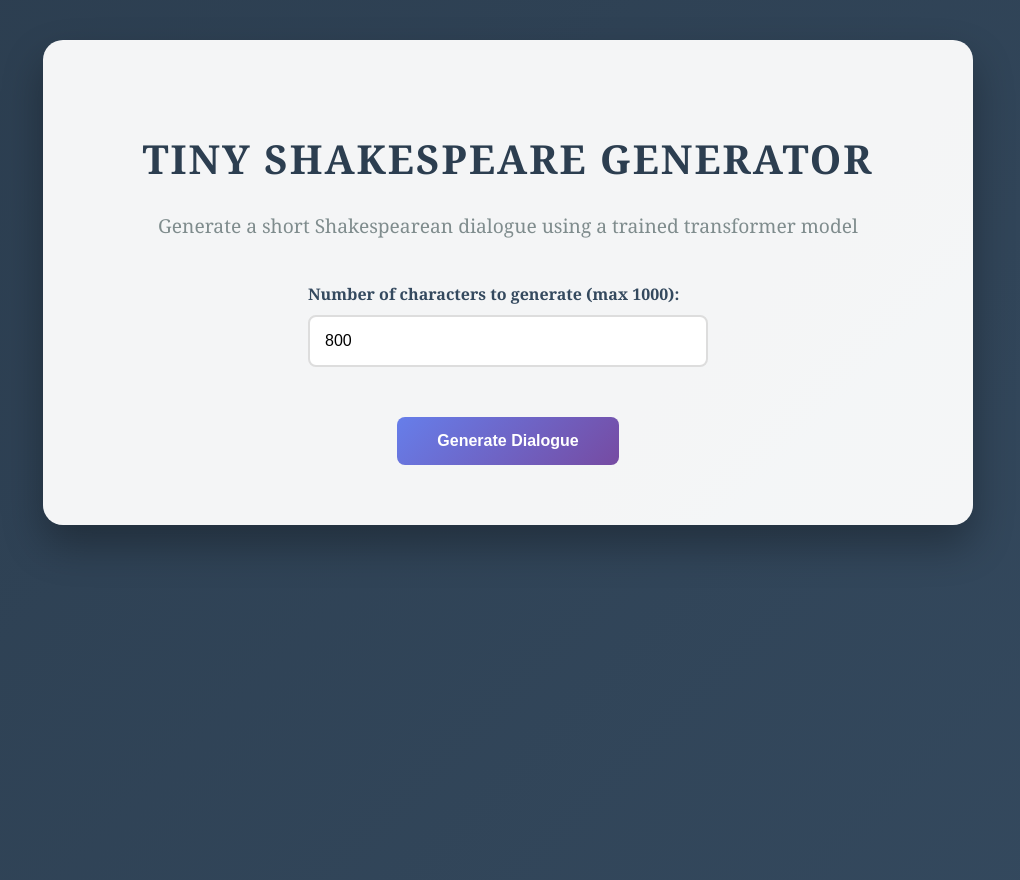
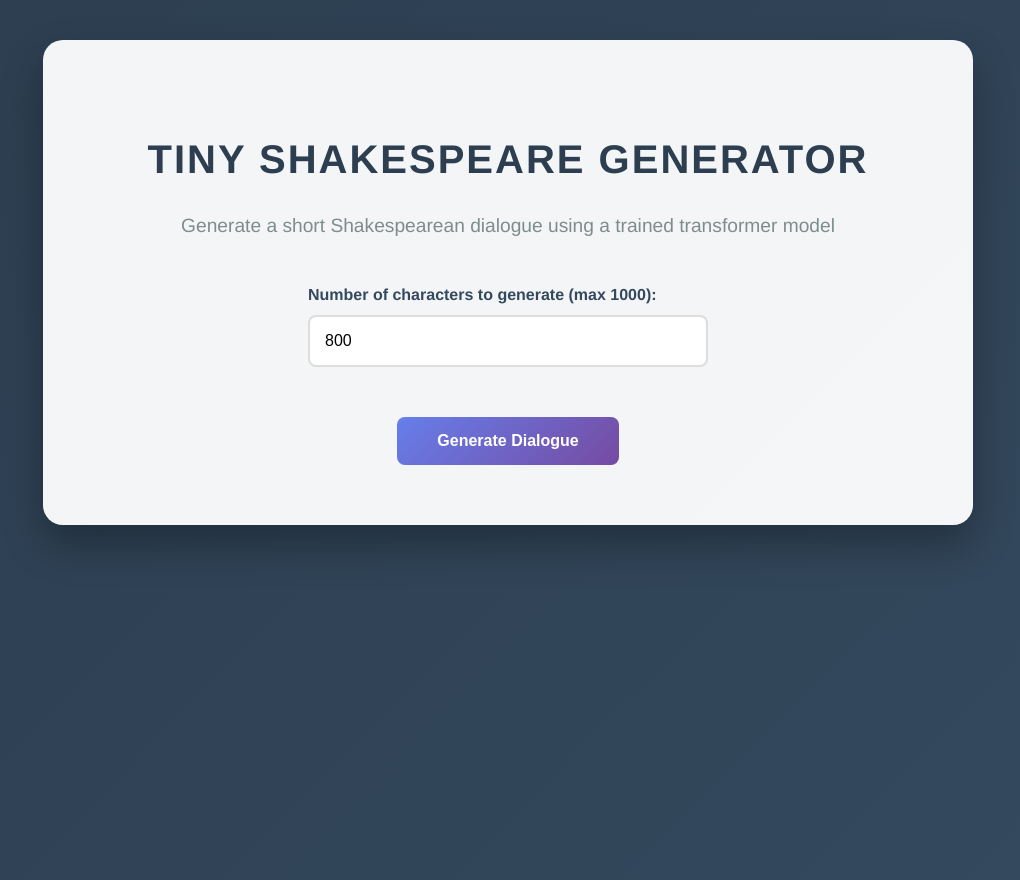
Before and after one commit to ajamesl/tiny-shakespeare-transformer, a FastAPI app: page / in a window 1280 px wide. Shown: the whole page, without its empty margins (132-1152 px from the left). Run offline with FastAPI, Linux system fonts and the light colour scheme.

Commit message:
App style update

```diff
--- a/templates/index.html
+++ b/templates/index.html
@@ -3,10 +3,10 @@
 <head>
     <meta charset="UTF-8">
     <meta name="viewport" content="width=device-width, initial-scale=1.0">
-    <title>Tiny Shakespeare Generator</title>
+    <title>Tiny Shakespeare</title>
     <style>
         body {
-            font-family: Georgia, serif;
+            font-family: 'Futura', 'Helvetica Neue', Helvetica, serif;
             max-width: 1200px;
             margin: 0 auto;
             padding: 40px 20px;
```
